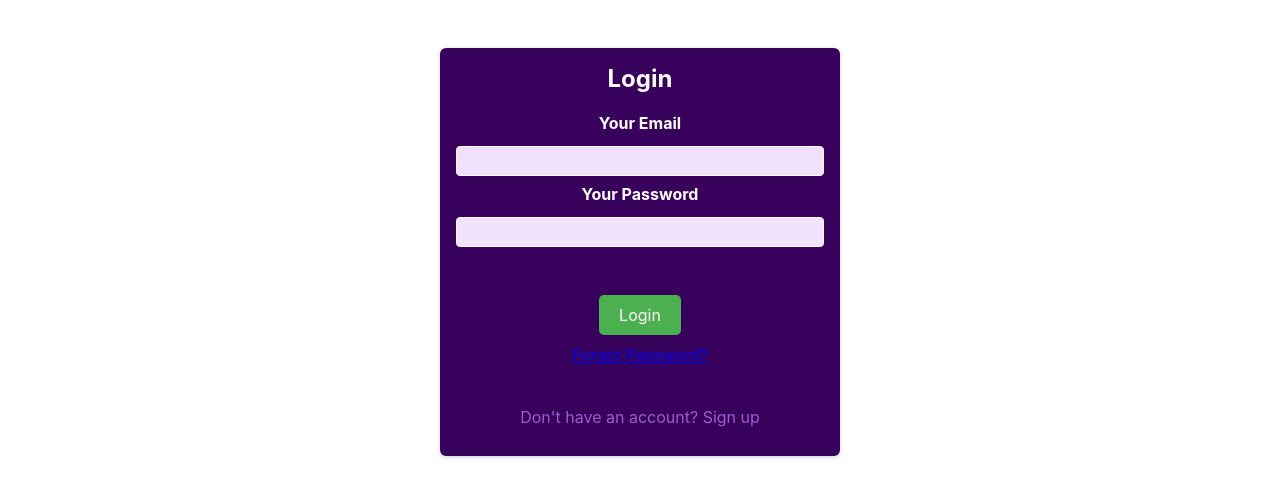
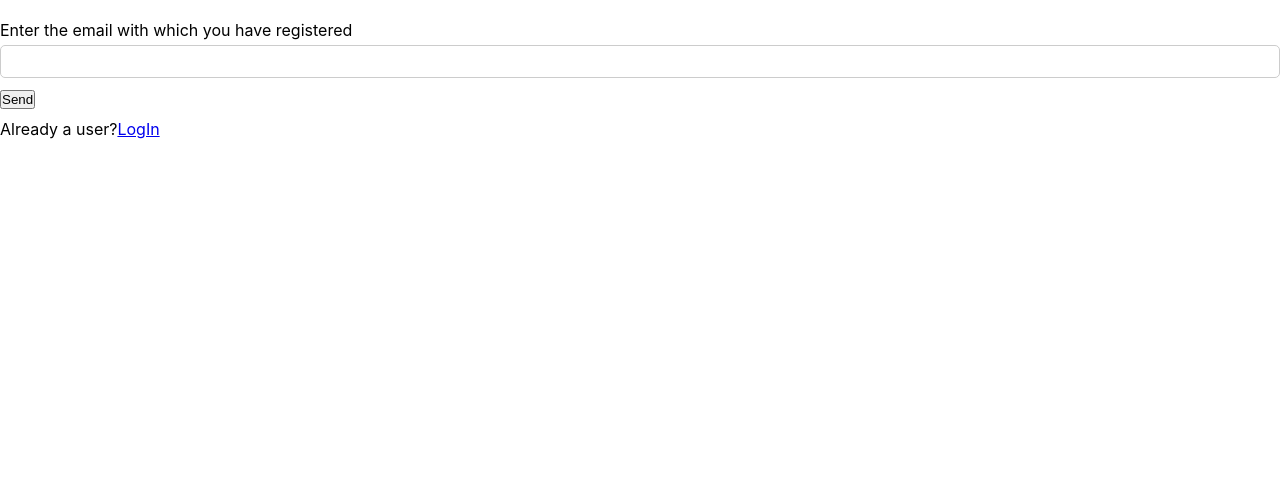
Before and after one commit to vishnu-mukati/expense-tracker, a React (Create React App) app: page /changepassword in a window 1280 px wide. Before the commit this address led to /. Shown: the top 496 px of the page. Built offline with nearby package versions, Linux system fonts and the light colour scheme.

Commit message:
adding the password change

```diff
--- a/src/App.js
+++ b/src/App.js
@@ -4,6 +4,7 @@ import AuthForm from "./components/Auth/AuthForm";
 import AuthContext from "./store/AuthContext";
 import Welcome from "./page/Welcome";
 import CompleteProfile from "./page/CompleteProfile";
+import ChangePassword from "./page/ChangePassword";
 
 function App() {
   const Authctx = useContext(AuthContext);
@@ -13,6 +14,10 @@ function App() {
       <Switch>
 
         {!Authctx.isLoggedIn && <Route path="/" exact component={AuthForm} />}
+
+        <Route path="/changepassword" component={ChangePassword}/>
+
+
 
         {/* Routes for logged-in users */}
         {Authctx.isLoggedIn && (
--- a/src/components/Auth/AuthForm.js
+++ b/src/components/Auth/AuthForm.js
@@ -129,7 +129,7 @@ const AuthForm = () => {
         </div>
 
         <div>
-          <Nav.Link href="#" className={classes.forgotPassword}>
+          <Nav.Link href="/changepassword" className={classes.forgotPassword}>
             Forgot Password?
           </Nav.Link>
         </div>
--- /dev/null
+++ b/src/page/ChangePassword.js
@@ -0,0 +1,49 @@
+import { Fragment, useContext } from "react";
+import { Nav } from "react-bootstrap";
+import axios from "axios";
+import { useCol } from "react-bootstrap/esm/Col";
+import AuthContext from "../store/AuthContext";
+
+
+const ChangePassword = () => {
+
+    const authCtx = useContext(AuthContext);
+    const token = authCtx.token;
+
+    async function formSubmitHandler(event) {
+        event.preventDefault();
+        try {
+            const response = await axios.post('https://identitytoolkit.googleapis.com/v1/accounts:sendOobCode?key=AIzaSyDHMqQkqmIyImQE6qLDutjgiQ4dNMSFKVw',
+                {
+                    requestType: "CHANGE_PASSWORD",
+                    idToken: token,
+                }
+            )
+            console.log(response.data);
+        } catch (err) {
+            console.log(err.message);
+        }
+    }
+
+    return (
+        <Fragment>
+            <form onSubmit={formSubmitHandler}>
+                <div>
+                    <label htmlFor="changepassword">Enter the email with which you have registered</label>
+                    <input type="text" id="changepassword" />
+                </div>
+                <div>
+                    <button>Send</button>
+                </div>
+            </form>
+            <p>
+                Already a user?
+                <Nav.Link href="/auth">
+                    LogIn
+                </Nav.Link>
+            </p>
+        </Fragment>
+    );
+}
+
+export default ChangePassword;
```
